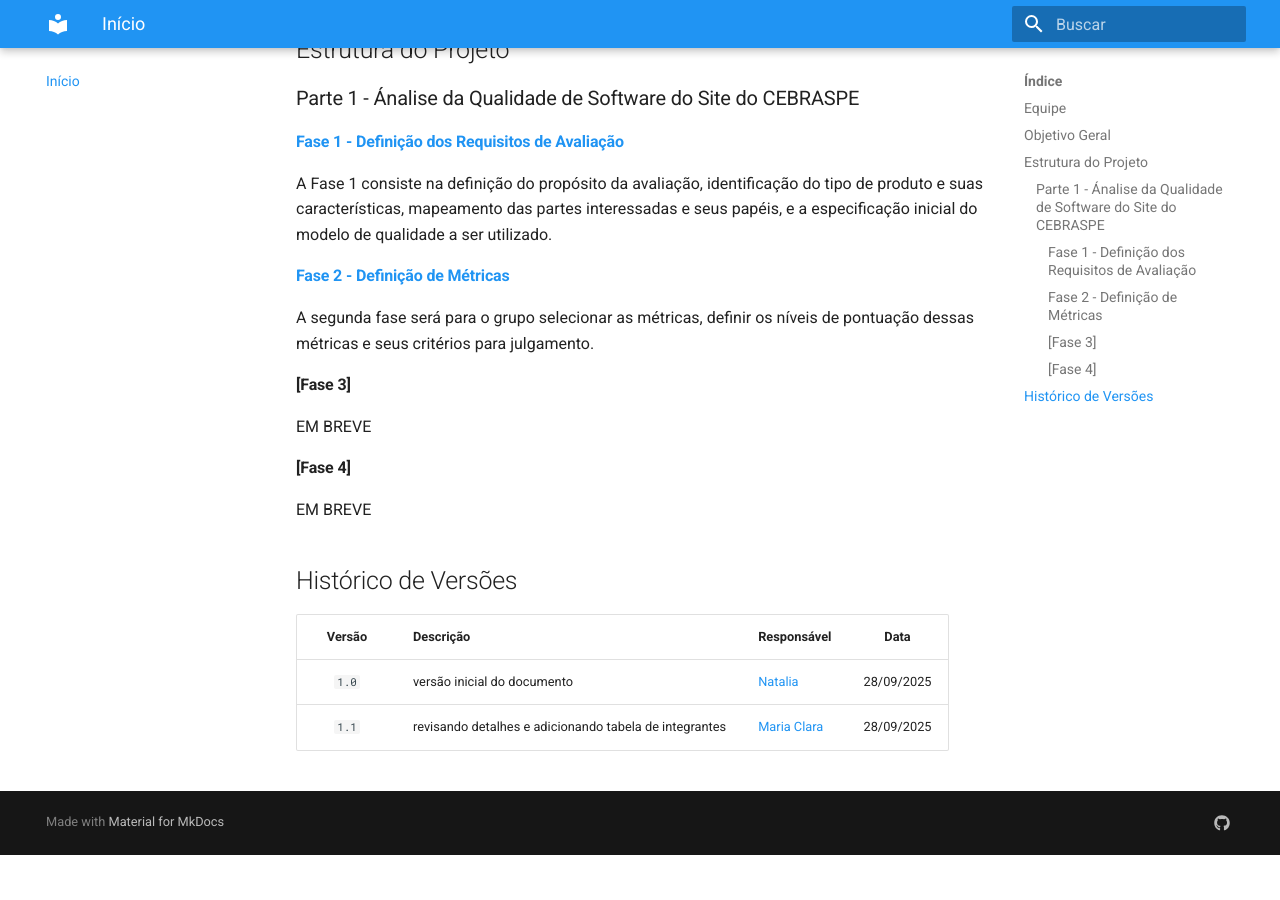
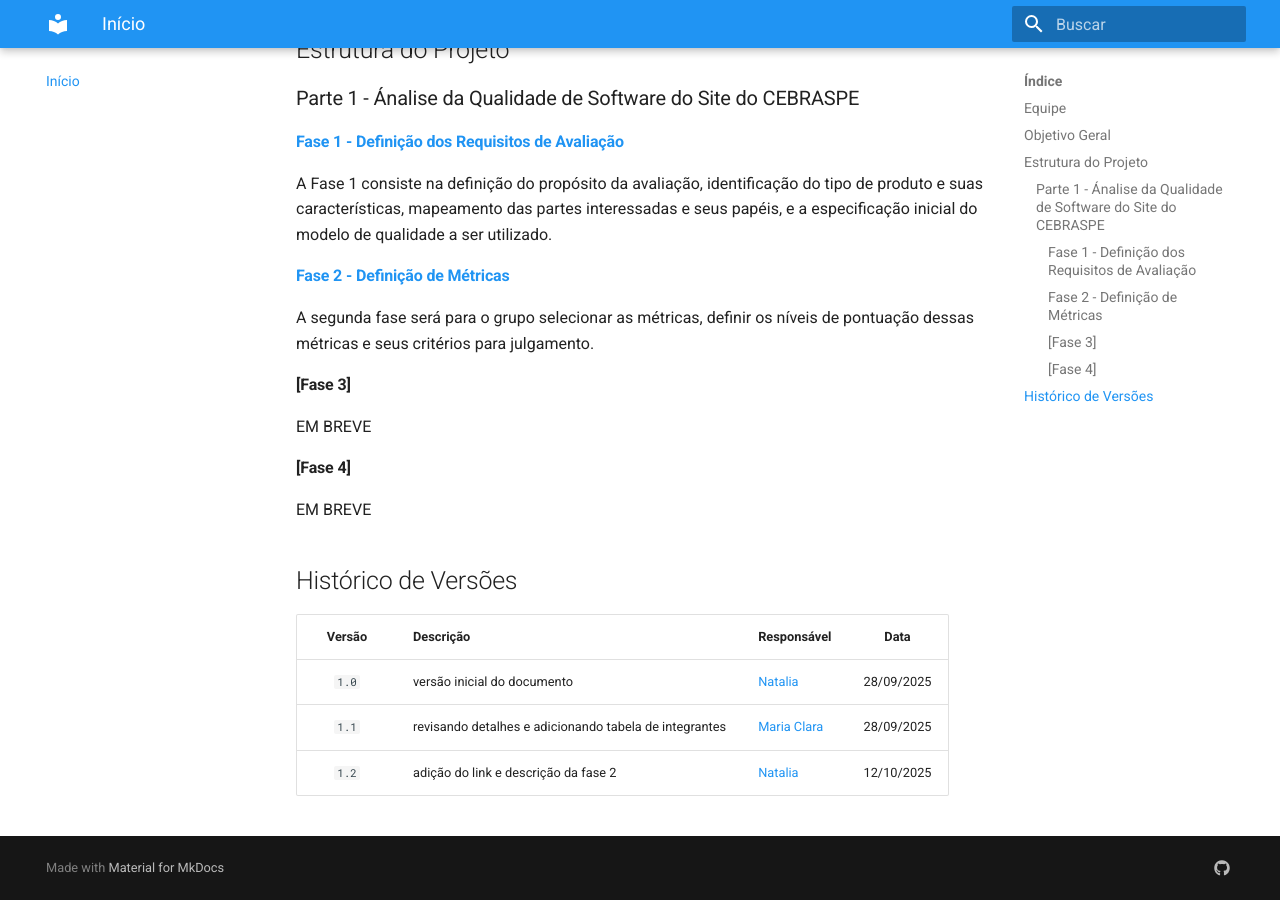
Before and after one commit to FCTE-Qualidade-de-Software-1/2025-2_T02_FRANCES-ALLEN, an MkDocs documentation site: the page built from docs/index.md, in a window 1280 px wide and 900 px high, scrolled down 916 px. Built offline with MkDocs 1.6.1 and Material for MkDocs 9.7.7, drawn with Linux system fonts in a browser that asks for light colours; before the commit the page ends 1771 px from its top, so only the background shows below that.

```diff
--- a/docs/index.md
+++ b/docs/index.md
@@ -77,3 +77,4 @@
 | :----: | --------- | --------- | :--------------: |
 | `1.0` | versão inicial do documento | [Natalia ](https://github.com/Natyrodrigues) | 28/09/2025 |
 | `1.1` | revisando detalhes e adicionando tabela de integrantes | [Maria Clara ](https://github.com/alvezclari) | 28/09/2025 |
+| `1.2` | adição do link e descrição da fase 2 | [Natalia ](https://github.com/Natyrodrigues) | 12/10/2025 |
```
